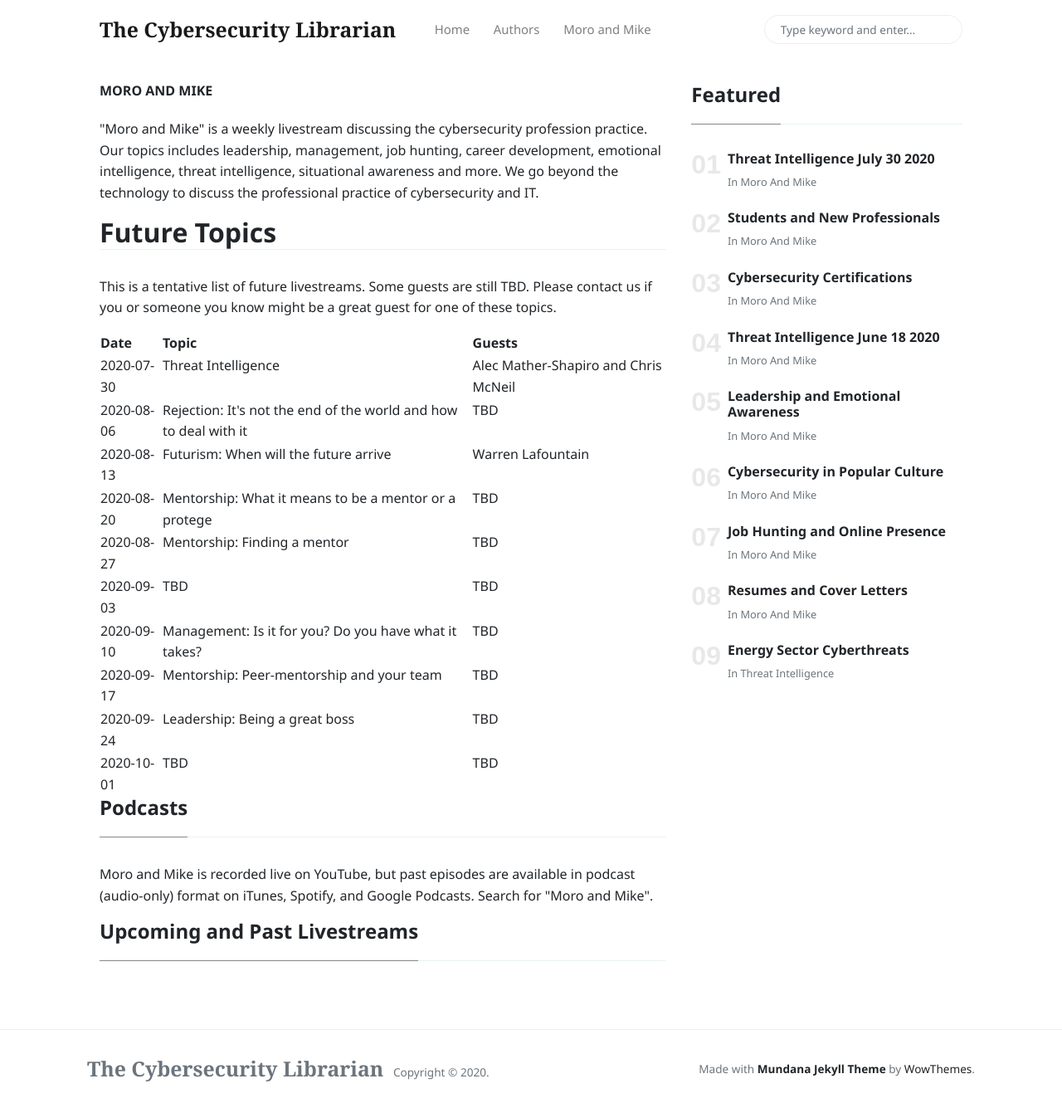
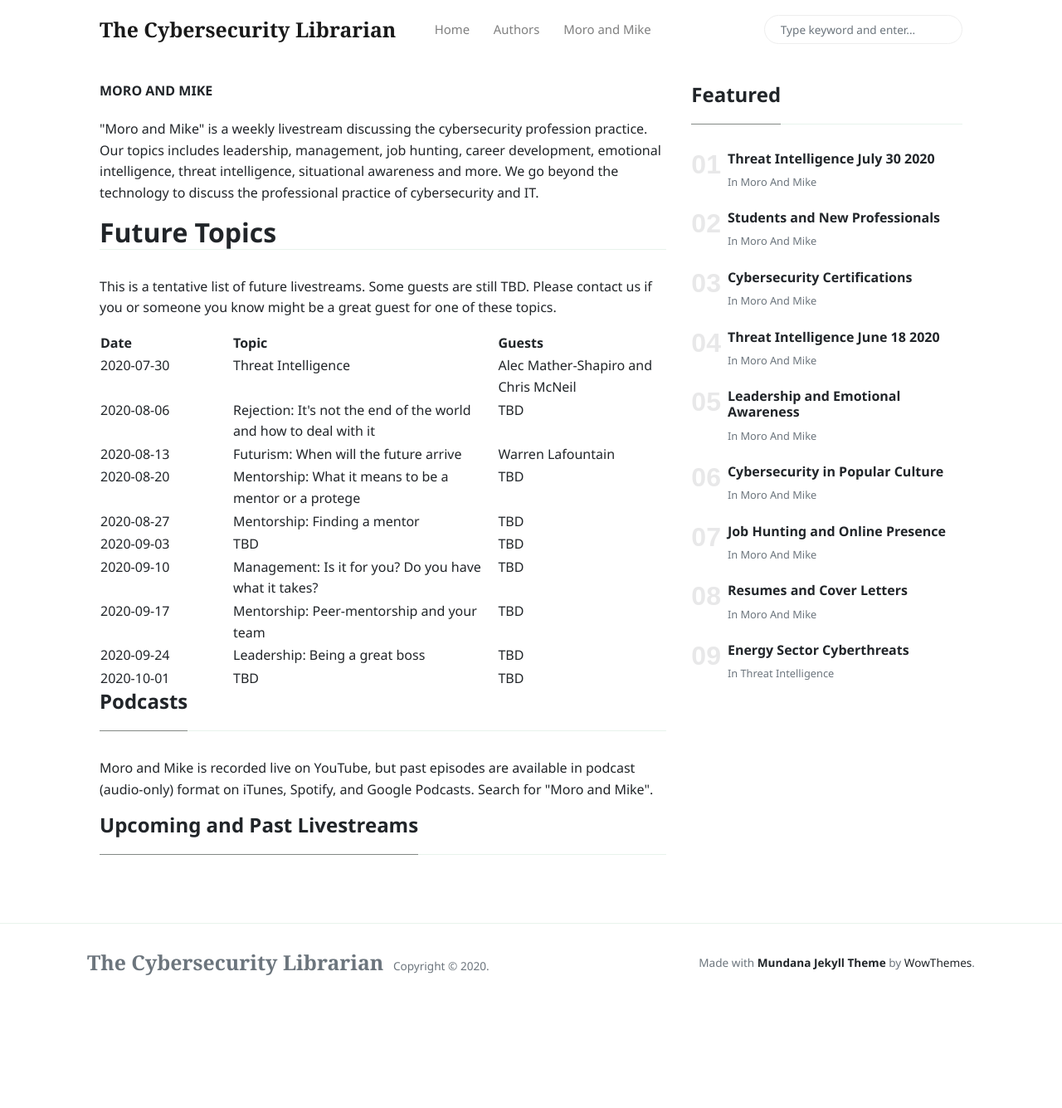
Before and after one commit to cyberlibrarian/cyberlibrarian.github.io, a Jekyll site: the page built from _pages/moro-and-mike.html, in a window 1280 px wide and 1335 px high. Shown: the whole window at 83% size. Built offline with Jekyll 4.4.1, drawn with Linux system fonts in a browser that asks for light colours; nearby versions of some CDN libraries.

```diff
--- a/_pages/moro-and-mike.html
+++ b/_pages/moro-and-mike.html
@@ -13,7 +13,7 @@ permalink: "/moro-and-mike/about"
 		<p>This is a tentative list of future livestreams. Some guests are still TBD. Please contact us if you or someone you know might be a great guest for one of these topics.</p>
 		<table>
 		  <tr>
-		    <th style="white-space:nowrap">Date</th>
+		    <th style="white-space:nowrap; width:10em;">Date</th>
 			<th>Topic</th>
 			<th>Guests</th>
 		  </tr>
```
